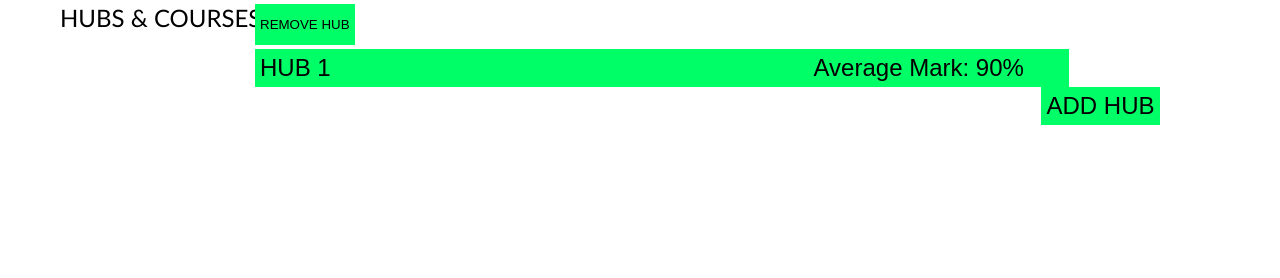
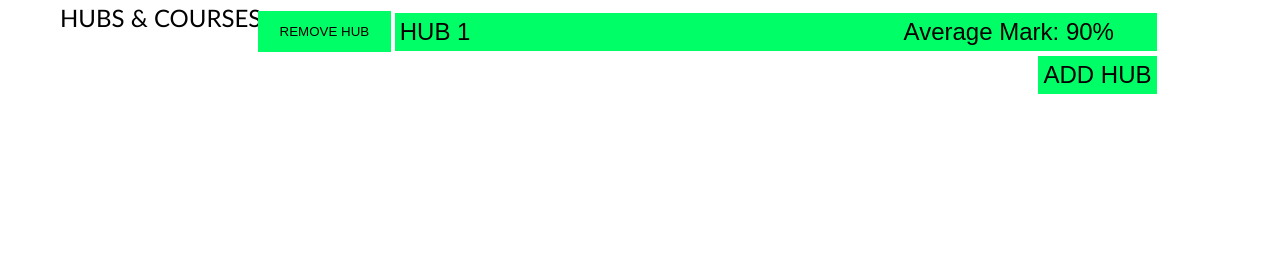
Before and after one commit to Srki04/CourseFull-App, a PHP site: page /hubs.html in a window 1280 px wide. Shown: the part 97-375 px from the top of the page. Run offline with PHP 8.4, Linux system fonts and the light colour scheme.

Commit message:
Update hubs for cleanliness

```diff
--- a/hubs.html
+++ b/hubs.html
@@ -38,10 +38,10 @@
         <div class="functionality">
             <!--I'm thinking sort in alphabetical order-->
             <!--Also, the a tags should go to their respective components-->
-            <div id="hubs">
+            <!--<div id="hubs">
                 <div class="hub">
                     <div class="accordion">
-                        <button class="remove-hub btn-style">REMOVE HUB</button>
+
                         <button class="accordion-btn btn-style">HUB 1<span class="avg">Average Mark: <span
                                     id="hub1avg">90</span>%</span></button>
                     </div>
@@ -102,7 +102,85 @@
                 Enter a Hub Name:<input type="text" class="compname"></input>
                 <button class="btn-style hubname-submit-btn">OK</button>
             </div>
-            <button class="btn-style add-hub">ADD HUB</button>
+            <button class="btn-style add-hub">ADD HUB</button> -->
+            <div class="hubs">
+                <table class="accordion-tbl">
+                    <tr>
+                        <td class="remove-col"><button class="remove-hub btn-style">REMOVE HUB</button></td>
+                        <td>
+                            <button class="accordion-btn btn-style">HUB 1<span class="avg">Average Mark: <span
+                                        id="hub1avg">90</span>%</span></button>
+                            <div class="panel">
+                                <table class="accordion-tbl">
+                                    <tr>
+                                        <td class="remove-col">
+                                            <button class="remove-course btn-style-inner">REMOVE COURSE</button>
+                                        </td>
+                                        <td>
+                                            <button class="accordion-btn btn-style-inner">COURSE 1<span
+                                                    class="avg">Current
+                                                    Mark: <span id="hub1course1avg">90</span>%</span></button>
+                                            <div class="panel">
+                                                <table class="accordion-tbl">
+                                                    <tr>
+                                                        <td class="remove-col">
+                                                            <button class="remove-component btn-style-inner">REMOVE</button>
+                                                        </td>
+                                                        <td>
+                                                            <a href="#" class="component">Component 1</a>
+                                                            <span class="comp-mark">Mark: <span
+                                                                    id="hub1course1component1mark">90</span>%</span>
+                                                        </td>
+                                                    </tr>
+                                                    <tr>
+                                                        <td class="remove-col">
+                                                            <button class="remove-component btn-style-inner">REMOVE</button>
+                                                        </td>
+                                                        <td>
+                                                            <a href="#" class="component">Component 2</a>
+                                                            <span class="comp-mark">Mark: <span
+                                                                    id="hub1course1component2mark">90</span>%</span>
+                                                        </td>
+                                                    </tr>
+                                                    <tr>
+                                                        <td class="remove-col">
+                                                            <div class="compname-submit">
+                                                                Enter a Component Name:<input type="text" class="compname"></input>
+                                                                <button class="btn-style-innermost compname-submit-btn">OK</button>
+                                                            </div>
+                                                        </td>
+                                                        <td><button class="btn-style-innermost add-component">ADD COMPONENT</button></td>
+                                                    </tr>
+                                                </table>
+                                            </div>
+                                        </td>
+                                    </tr>
+                                    <tr>
+                                        <td class="remove-col">
+                                            <div class="coursename-submit">
+                                                Enter a Course Name:<input type="text" class="compname"></input>
+                                                <button class="btn-style-inner coursename-submit-btn">OK</button>
+                                            </div>
+                                        </td>
+                                        <td><button class="btn-style-inner add-course">ADD COURSE</button></td>
+                                    </tr>
+                                </table>
+                            </div>
+                        </td>
+                    </tr>
+                    <tr>
+                        <td class="remove-col">
+                            <div class="hubname-submit">
+                                Enter a Hub Name:<input type="text" class="compname"></input>
+                                <button class="btn-style hubname-submit-btn">OK</button>
+                            </div>
+                        </td>
+                        <td><button class="btn-style add-hub">ADD HUB</button></td>
+                    </tr>
+                </table>
+            </div>
+
+
         </div>
     </div>
     <div class="footer"></div>
--- a/hubs.js
+++ b/hubs.js
@@ -28,7 +28,7 @@ function hubViewSetup(){
         accordion[i].addEventListener("click", function(){
             this.classList.toggle("active");
             this.classList.toggle("border-bottom");
-            var panel = this.parentNode.nextElementSibling;
+            var panel = this.nextElementSibling;
             if(panel.style.display === "block"){
                 panel.style.display = "none";
             }
@@ -48,7 +48,7 @@ function addSetup(item1, item2){
     for(let i = 0; i < addbtn.length; i++){
         addbtn[i].addEventListener("click", function(){
             this.style.display = "none";
-            var submit = this.previousElementSibling;
+            let submit = this.parentNode.previousElementSibling.childNodes[1];
             submit.style.display = "inline";
         });
     }
@@ -56,7 +56,7 @@ function addSetup(item1, item2){
     for(let i = 0; i < submitbtns.length; i++){
         submitbtns[i].addEventListener("click", function(){
             this.parentNode.style.display = "none";
-            var add = this.parentNode.nextElementSibling;
+            let add = this.parentNode.parentNode.nextElementSibling.childNodes[0];
             add.style.display = "block";
         });
     }
--- a/hubstyle.css
+++ b/hubstyle.css
@@ -161,13 +161,22 @@ html, body{
     font-size: 48px;
 }
 
+.hubs{
+    position: relative;
+    width:90%;
+}
+
+.accordion-tbl{
+    position:relative;
+    width:100%;
+}
+
 .accordion{
-    width:90%;
     transition:0.4;
 }
 
 .accordion-btn{
-    width:90%;
+    width:100%;
     text-align: left;
     overflow: hidden;
     font-size: 24px;
@@ -178,7 +187,7 @@ html, body{
     background-color: white;
     overflow: hidden;
     display:none;
-    margin-left:15px;
+    margin-left:0px;
 }
 
 .component{
@@ -202,7 +211,6 @@ html, body{
     padding:5px;
     font-size: 24px;
     text-align: left;
-    margin-right: 10%;
     float:right;
 }
 
@@ -211,7 +219,6 @@ html, body{
     font-size: 24px;
     text-align: left;
     margin-bottom: 5px;
-    margin-right: 10%;
     float:right;
 }
 
@@ -226,7 +233,6 @@ html, body{
 .compname-submit{
     display:none;
     position: relative;
-    left: 40px;
 }
 
 .coursename-submit, .hubname-submit{
@@ -234,23 +240,31 @@ html, body{
     position: relative;
 }
 
+.remove-col{
+    position: relative;
+    width:15%;
+    vertical-align: top;
+}
+
 .remove-hub{
     padding: 13px 5px;
     position:relative;
-    top:-4px;
+    float:right;
+    width:100%;
 }
 
 .remove-course{
     padding: 13px 5px;
     position:relative;
-    top:-4px;
+    float:right;
+    width:100%;
 }
 
 .remove-component{
     padding: 5px 5px;
     position:relative;
-    top:-4px;
     display:inline;
+    width:100%;
 }
 
 .avg{
```
